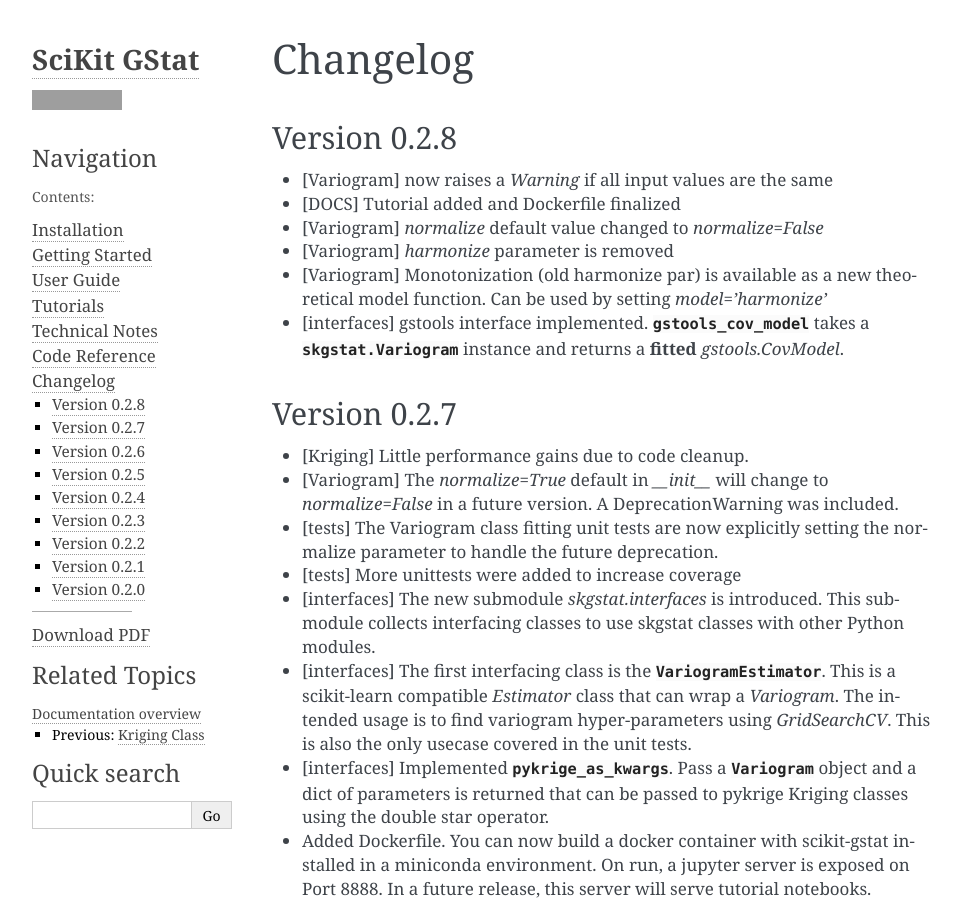
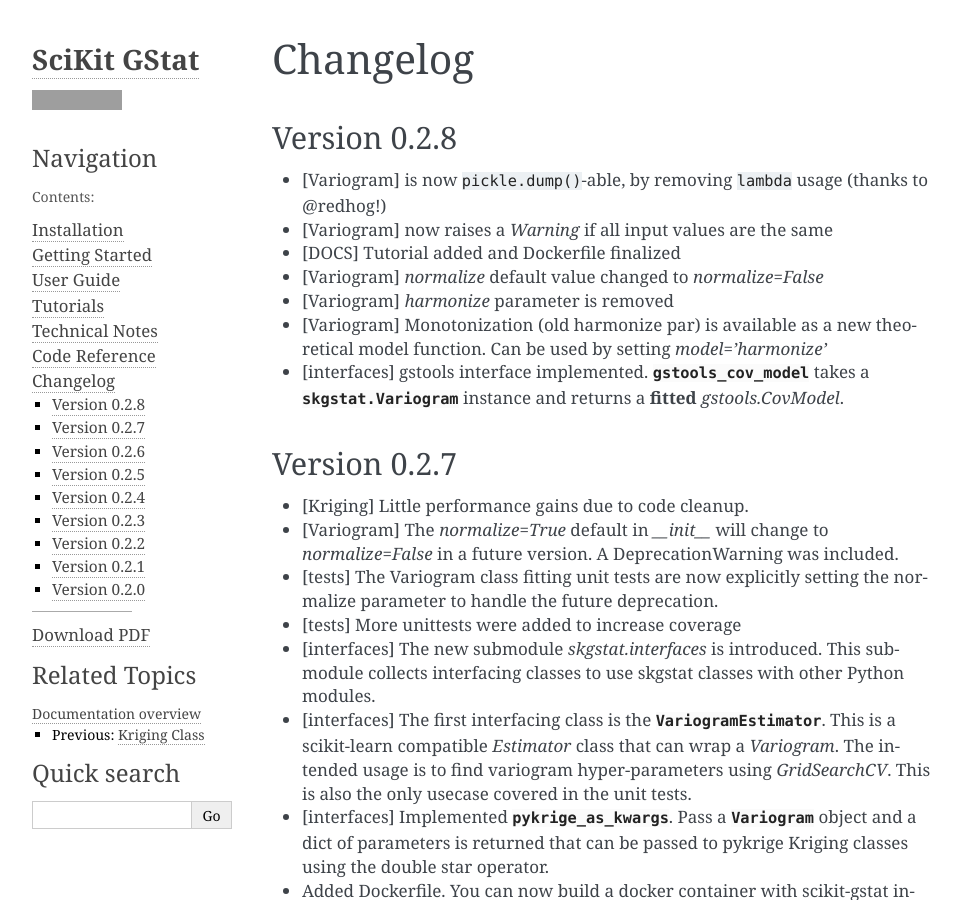
Before and after one commit to mmaelicke/scikit-gstat, a Sphinx documentation site: the page built from docs/changelog.rst, in a window 1280 px wide and 900 px high. Shown: the whole window, without its empty margins (148-1109 px from the left). Built offline with Sphinx 7.4.7, drawn with Linux system fonts in a browser that asks for light colours; pages that are not in the unit, such as notebooks, are missing from menus; grey boxes are pictures that could not be loaded.

Commit message:
added to changelog

```diff
--- a/docs/changelog.rst
+++ b/docs/changelog.rst
@@ -5,6 +5,7 @@
 Version 0.2.8
 =============
 
+- [Variogram] is now ``pickle.dump()``-able, by removing ``lambda`` usage (thanks to @redhog!)
 - [Variogram] now raises a `Warning` if all input values are the same
 - [DOCS] Tutorial added and Dockerfile finalized
 - [Variogram] `normalize` default value changed to `normalize=False`
```
